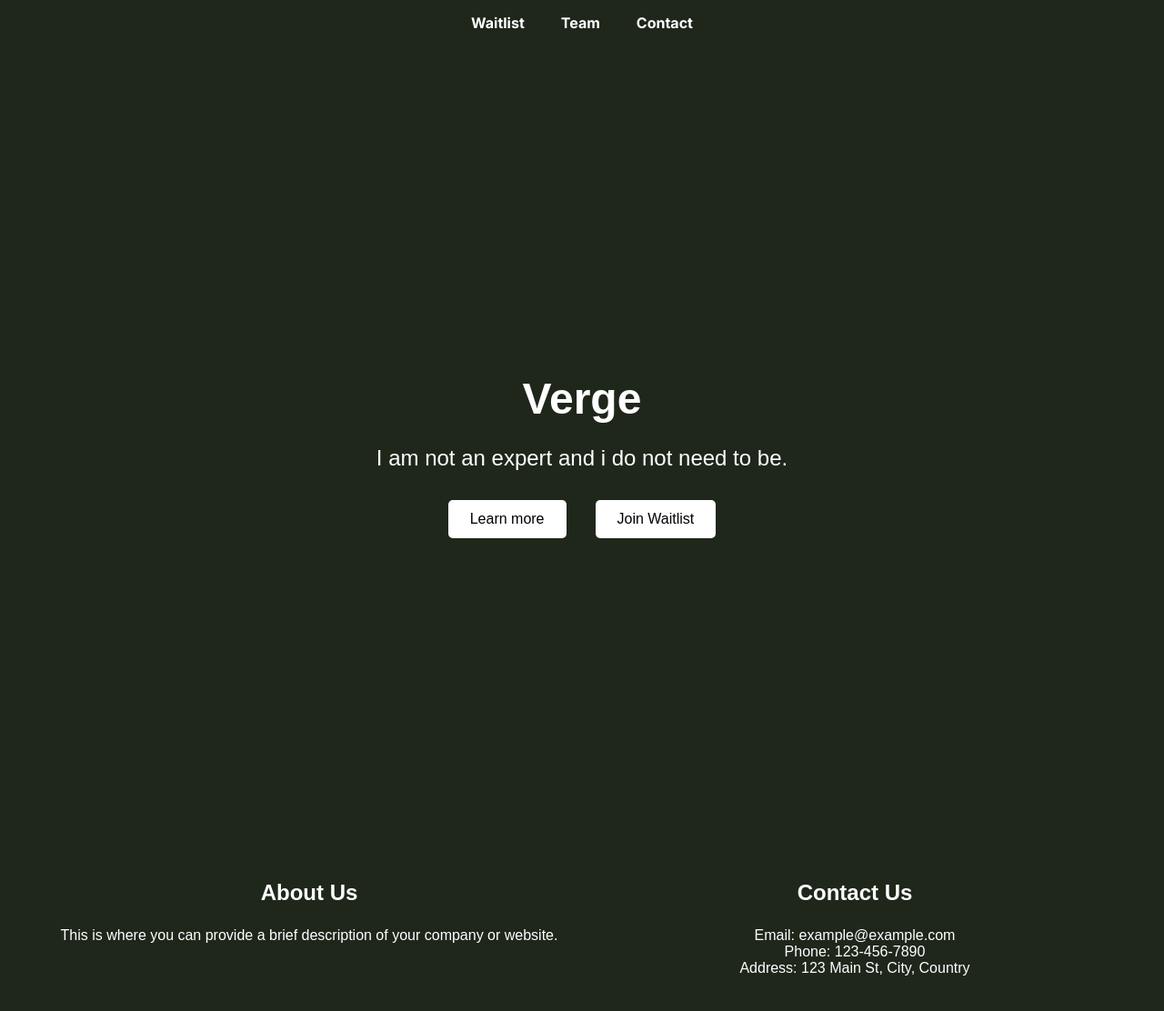
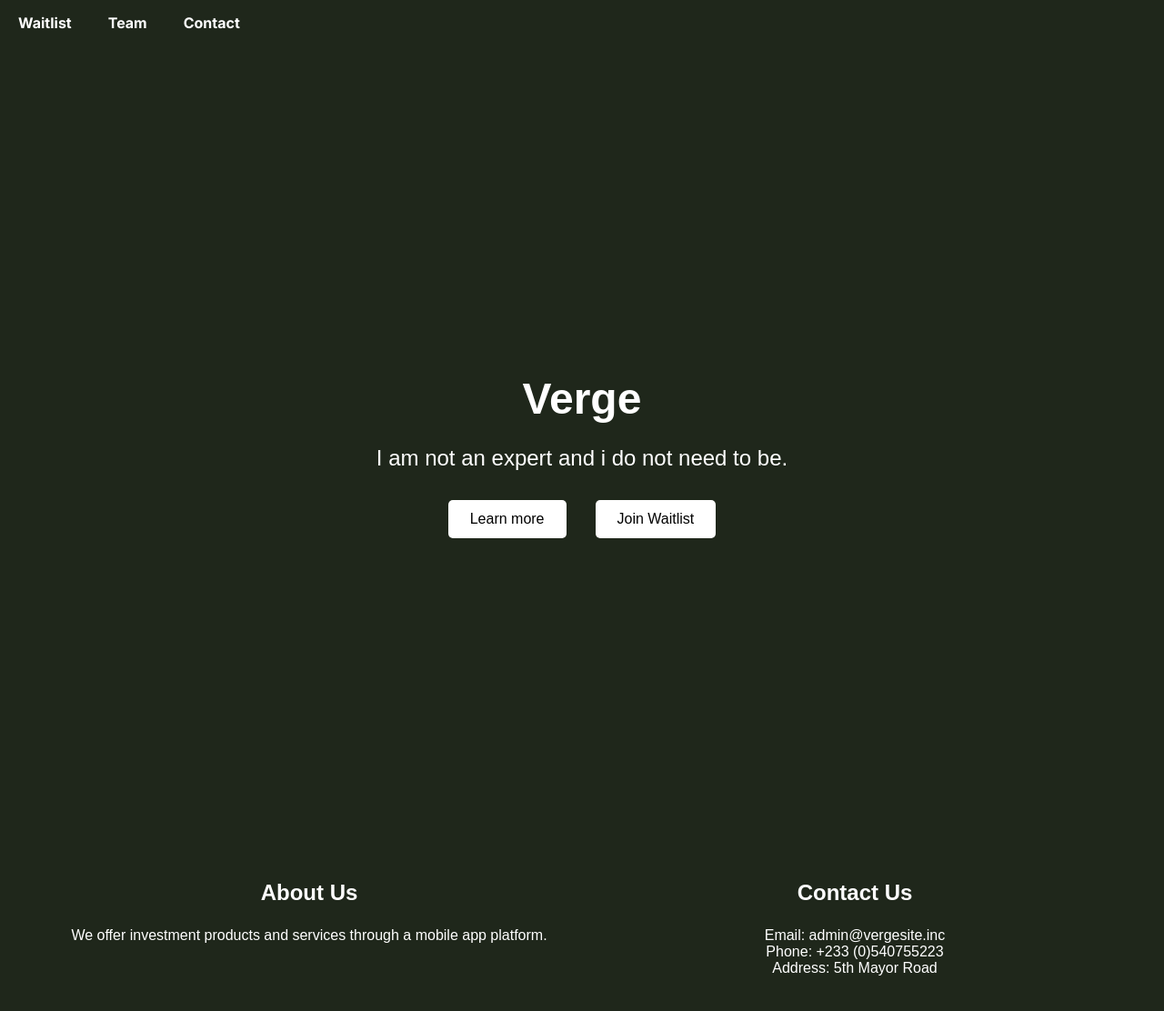
Before and after one commit to chrisaydat/vergeinc-site, a React (Create React App) app: page / in a window 1280 px wide. Shown: the top 1112 px of the page at 91% size. Built offline with nearby package versions, Linux system fonts and the light colour scheme.

Commit message:
footer and menu header stuff

```diff
--- a/src/components/footer.js
+++ b/src/components/footer.js
@@ -8,14 +8,14 @@ const Footer = () => {
         <div className="row">
           <div className="col-md-6">
             <h3>About Us</h3>
-            <p>This is where you can provide a brief description of your company or website.</p>
+            <p>We offer investment products and services through a mobile app platform.</p>
           </div>
           <div className="col-md-6">
             <h3>Contact Us</h3>
             <ul>
-              <li>Email: example@example.com</li>
-              <li>Phone: 123-456-7890</li>
-              <li>Address: 123 Main St, City, Country</li>
+              <li>Email: admin@vergesite.inc</li>
+              <li>Phone: +233 (0)540755223</li>
+              <li>Address: 5th Mayor Road</li>
             </ul>
           </div>
         </div>
--- a/src/components/header/Header.css
+++ b/src/components/header/Header.css
@@ -3,10 +3,11 @@
 
 /* src/components/Header.css */
 .custom-navbar {
-  /* background-color: #000;  */
+  /* background-color: #000; */
   padding: 10px;
   display: flex;
-  justify-content: center;
+  justify-content: space-between; /* Align items at the ends */
+  align-items: center; /* Center items vertically */
   border-radius: 50px; /* Rounded edges */
   font-family: 'Inter', sans-serif;
 }
@@ -31,3 +32,32 @@
 .nav-item:hover {
   color: #ff7043; /* Change color on hover */
 }
+
+/* Hamburger icon */
+.hamburger-menu {
+  display: none; /* Hide by default */
+  cursor: pointer;
+}
+
+/* Show menu for mobile devices */
+@media screen and (max-width: 768px) {
+  .nav-links {
+    display: none; /* Hide menu items by default */
+    flex-direction: column; /* Arrange items vertically */
+    position: absolute; /* Position menu items absolutely */
+    top: 100%; /* Position below the navbar */
+    left: 0;
+    background-color: #000; /* Background color for mobile menu */
+    width: 100%;
+    padding: 10px; /* Add padding */
+    border-radius: 5px; /* Add some border radius */
+  }
+
+  .nav-links.show {
+    display: flex; /* Show menu items when .show class is added */
+  }
+
+  .hamburger-menu {
+    display: block; /* Show hamburger icon */
+  }
+}
```
